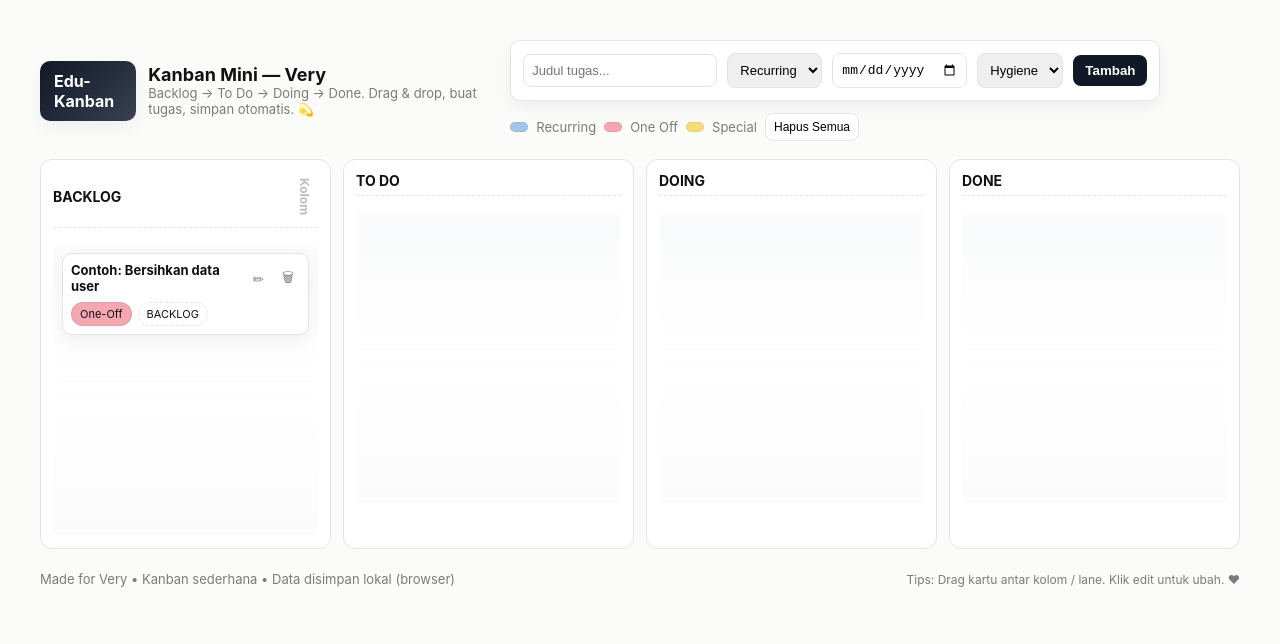
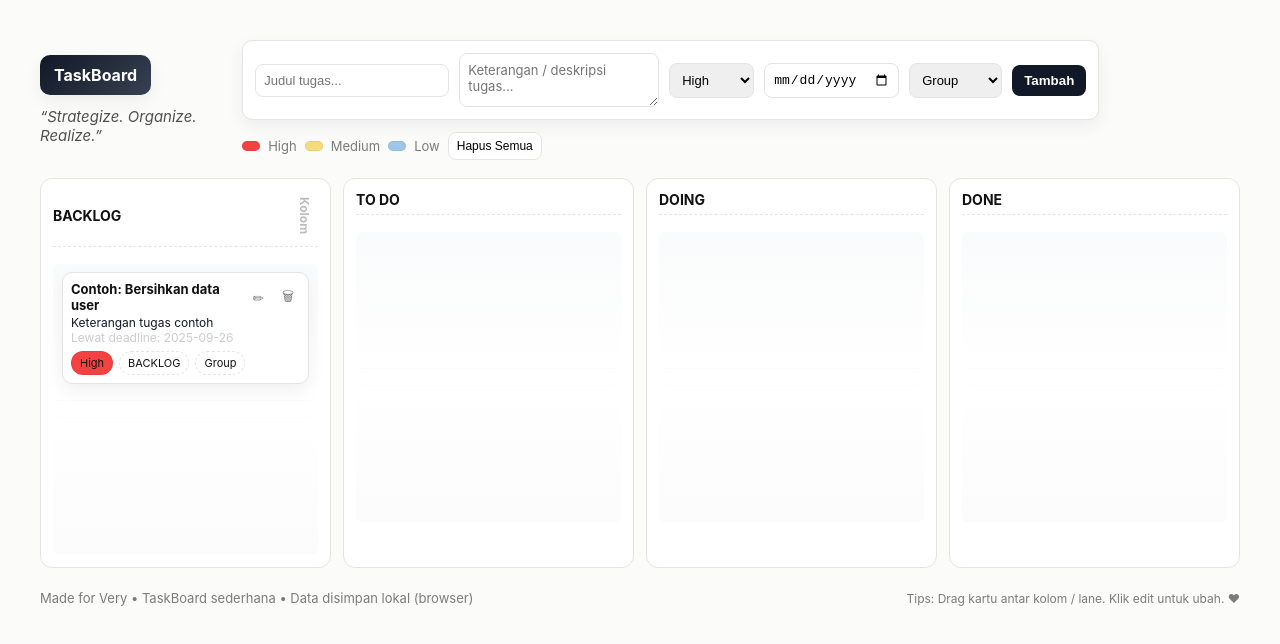
Before and after one commit to VerryAndika/KanBan_Very, a plain HTML site: page index.html in a window 1280 px wide. Drawn offline with Linux system fonts and the light colour scheme.

Commit message:
Update index.html

```diff
--- a/index.html
+++ b/index.html
@@ -3,7 +3,7 @@
 <head>
 <meta charset="utf-8" />
 <meta name="viewport" content="width=device-width,initial-scale=1" />
-<title>Kanban Mini — Very</title>
+<title>TaskBoard — Very</title>
 <style>
   :root{
     --bg:#fbfbfa;
@@ -15,46 +15,48 @@
     --col-todo: #f7fbf8;
     --col-doing: #fffaf6;
     --col-done: #f6fbff;
-    --recurring: #9fc5e8; /* blue */
-    --oneoff: #f4a6b1;    /* pink */
-    --special: #f7db7b;   /* yellow */
+    --high: #f44242;     /* merah */
+    --medium: #f7db7b;   /* kuning */
+    --low: #9fc5e8;      /* biru */
     --shadow: 0 6px 18px rgba(17,24,39,0.06);
+    --deadline-red: #f44242;
+    --deadline-grey: #cccccc;
     font-family: Inter, ui-sans-serif, system-ui, -apple-system, "Segoe UI", Roboto, "Helvetica Neue", Arial;
   }
-
   html,body{height:100%;margin:0;background:var(--bg);color:#111;}
   .app{
     max-width:1200px;margin:20px auto;padding:20px;
     display:flex;flex-direction:column;gap:18px;
   }
-
   header{display:flex;align-items:center;justify-content:space-between;gap:12px;}
   .title{
-    display:flex;gap:12px;align-items:center;
+    display:flex;flex-direction:column;gap:8px;align-items:flex-start;
   }
   .brand{
     background:linear-gradient(135deg,#111827,#374151);
     color:white;padding:10px 14px;border-radius:10px;font-weight:700;
     box-shadow:var(--shadow);
+    margin-bottom:4px;
   }
-  h1{margin:0;font-size:18px;}
-  p.lead{margin:0;color:var(--muted);font-size:13px;}
-
+  h1{margin:0;font-size:20px;}
+  .quote{font-size:15px;font-style:italic;color:#505050;margin:0;}
   /* Controls */
   .controls{
     display:flex;gap:12px;align-items:center;flex-wrap:wrap;
   }
   .form{
     background:var(--card-bg);padding:12px;border-radius:10px;border:1px solid var(--border);
-    box-shadow:var(--shadow);display:flex;gap:10px;align-items:center;
+    box-shadow:var(--shadow);display:flex;gap:10px;align-items:center;flex-wrap:wrap;
   }
-  .form input[type="text"], .form input[type="date"], .form select{
+  .form input[type="text"], .form input[type="date"], .form select, .form textarea{
     padding:8px;border-radius:8px;border:1px solid var(--border);outline:none;font-size:13px;
+  }
+  .form textarea{
+    min-width:160px; min-height:36px; font-family:inherit; resize:vertical;
   }
   .form button{
     padding:8px 12px;border-radius:8px;border:none;background:#111827;color:white;font-weight:600;cursor:pointer;
   }
-
   /* Board grid with swimlanes */
   .board{
     display:grid;
@@ -71,9 +73,8 @@
     display:flex;flex-direction:column;gap:8px;
     transition:background .15s,border-color .15s;
   }
-  .lane.hygiene{background:linear-gradient(180deg, rgba(249,250,251,0.9), rgba(255,255,255,0));}
-  .lane.develop{background:linear-gradient(180deg, rgba(255,255,255,0), rgba(249,249,250,0.6));}
-
+  .lane.group{background:linear-gradient(180deg, rgba(249,250,251,0.9), rgba(255,255,255,0));}
+  .lane.individual{background:linear-gradient(180deg, rgba(255,255,255,0), rgba(249,249,250,0.6));}
   /* card */
   .task{
     background:var(--card-bg);border-radius:10px;padding:8px;border:1px solid var(--border);
@@ -82,26 +83,25 @@
   .task:active{cursor:grabbing;}
   .task .top{display:flex;justify-content:space-between;align-items:flex-start;gap:8px;}
   .task .title{font-weight:700;font-size:13px;word-break:break-word;}
+  .task .desc{font-size:12px;color:var(--accent);margin-top:2px;white-space:pre-line;}
   .task .meta{font-size:12px;color:var(--muted);}
+  .task .meta.deadline-red {color:var(--deadline-red)!important;font-weight:bold;}
+  .task .meta.deadline-grey {color:var(--deadline-grey)!important;}
   .task .tags{display:flex;gap:6px;align-items:center;flex-wrap:wrap;}
   .pill{padding:4px 8px;border-radius:999px;font-size:11px;border:1px solid rgba(0,0,0,0.05);display:inline-flex;align-items:center;gap:6px;}
-  .color-rec{background:var(--recurring);border:1px solid rgba(0,0,0,0.06);}
-  .color-one{background:var(--oneoff);border:1px solid rgba(0,0,0,0.06);}
-  .color-sp{background:var(--special);border:1px solid rgba(0,0,0,0.06);}
+  .color-high{background:var(--high);border:1px solid rgba(0,0,0,0.06);}
+  .color-medium{background:var(--medium);border:1px solid rgba(0,0,0,0.06);}
+  .color-low{background:var(--low);border:1px solid rgba(0,0,0,0.06);}
   .task .actions{display:flex;gap:6px;align-items:center;}
   .btn-ghost{background:transparent;border:none;color:var(--muted);cursor:pointer;padding:6px;border-radius:8px;}
   .small{font-size:12px;padding:6px 8px;border-radius:8px;border:1px solid var(--border);background:#fff;}
-
   /* drag over highlight */
   .lane.drag-over{border:2px dashed rgba(17,24,39,0.12);background:linear-gradient(180deg, rgba(249,250,251,0.6), rgba(255,255,255,0.1));}
-
   footer{display:flex;justify-content:space-between;align-items:center;padding-top:4px;color:var(--muted);font-size:13px;}
-
   /* legend */
   .legend{display:flex;gap:8px;align-items:center;}
   .legend .item{display:flex;gap:8px;align-items:center;font-size:13px;color:var(--muted);}
   .swim-label{writing-mode:vertical-rl;text-orientation:mixed;font-weight:700;color:var(--muted);font-size:12px;padding:6px;}
-
   /* responsive */
   @media (max-width:980px){
     .board{grid-template-columns: repeat(2, 1fr);}
@@ -114,127 +114,121 @@
 </style>
 </head>
 <body>
-<div class="app" role="application" aria-label="Kanban board Very">
+<div class="app" role="application" aria-label="TaskBoard Very">
   <header>
     <div class="title">
-      <div class="brand">Edu-Kanban</div>
-      <div>
-        <h1>Kanban Mini — Very</h1>
-        <p class="lead">Backlog → To Do → Doing → Done. Drag & drop, buat tugas, simpan otomatis. 💫</p>
-      </div>
+      <div class="brand">TaskBoard</div>
+      <p class="quote">“Strategize. Organize. Realize.”</p>
     </div>
-
     <div class="controls">
       <form id="createForm" class="form" onsubmit="return false;" aria-label="Tambah tugas">
         <input id="taskTitle" type="text" placeholder="Judul tugas..." required />
+        <textarea id="taskDesc" placeholder="Keterangan / deskripsi tugas..." aria-label="Deskripsi tugas"></textarea>
         <select id="taskType" aria-label="Tipe tugas">
-          <option value="recurring">Recurring</option>
-          <option value="oneoff">One Off</option>
-          <option value="special">Special</option>
+          <option value="high">High</option>
+          <option value="medium">Medium</option>
+          <option value="low">Low</option>
         </select>
         <input id="taskDeadline" type="date" aria-label="Deadline (opsional)"/>
-        <select id="taskLane" aria-label="Pilih swimlane">
-          <option value="hygiene">Hygiene</option>
-          <option value="develop">Develop</option>
+        <select id="taskLane" aria-label="Pilih kelompok">
+          <option value="group">Group</option>
+          <option value="individual">Individual</option>
         </select>
         <button id="addBtn">Tambah</button>
       </form>
-
       <div class="legend" title="Keterangan warna">
-        <div class="item"><span class="pill color-rec"> </span>Recurring</div>
-        <div class="item"><span class="pill color-one"> </span>One Off</div>
-        <div class="item"><span class="pill color-sp"> </span>Special</div>
+        <div class="item"><span class="pill color-high"> </span>High</div>
+        <div class="item"><span class="pill color-medium"> </span>Medium</div>
+        <div class="item"><span class="pill color-low"> </span>Low</div>
         <button id="clearBtn" class="small" title="Hapus semua (localStorage)">Hapus Semua</button>
       </div>
     </div>
   </header>
-
   <main>
     <section class="board" aria-live="polite">
-
       <!-- Column: Backlog -->
       <div class="column" data-col="backlog" aria-label="Backlog">
         <div class="col-header"><span>BACKLOG</span><span class="swim-label" style="opacity:.5">Kolom</span></div>
-        <div class="lane hygiene" data-lane="hygiene" ondragover="return false"></div>
-        <div class="lane develop" data-lane="develop" ondragover="return false"></div>
+        <div class="lane group" data-lane="group" ondragover="return false"></div>
+        <div class="lane individual" data-lane="individual" ondragover="return false"></div>
       </div>
-
       <!-- To Do -->
       <div class="column" data-col="todo" aria-label="To Do">
         <div class="col-header"><span>TO DO</span></div>
-        <div class="lane hygiene" data-lane="hygiene"></div>
-        <div class="lane develop" data-lane="develop"></div>
+        <div class="lane group" data-lane="group"></div>
+        <div class="lane individual" data-lane="individual"></div>
       </div>
-
       <!-- Doing -->
       <div class="column" data-col="doing" aria-label="Doing">
         <div class="col-header"><span>DOING</span></div>
-        <div class="lane hygiene" data-lane="hygiene"></div>
-        <div class="lane develop" data-lane="develop"></div>
+        <div class="lane group" data-lane="group"></div>
+        <div class="lane individual" data-lane="individual"></div>
       </div>
-
       <!-- Done -->
       <div class="column" data-col="done" aria-label="Done">
         <div class="col-header"><span>DONE</span></div>
-        <div class="lane hygiene" data-lane="hygiene"></div>
-        <div class="lane develop" data-lane="develop"></div>
+        <div class="lane group" data-lane="group"></div>
+        <div class="lane individual" data-lane="individual"></div>
       </div>
-
     </section>
   </main>
-
   <footer>
-    <div>Made for Very • Kanban sederhana • Data disimpan lokal (browser)</div>
+    <div>Made for Very • TaskBoard sederhana • Data disimpan lokal (browser)</div>
     <div style="font-size:12px;color:var(--muted)">Tips: Drag kartu antar kolom / lane. Klik edit untuk ubah. ❤</div>
   </footer>
 </div>
-
 <script>
-/* ---------- Data model + Persistence ---------- */
 const STORAGE_KEY = 'very_kanban_v1';
-
-let board = {
-  tasks: {} // id => task object
-};
-
-// default sample tasks
+let board = { tasks: {} };
 const SAMPLE = () => {
   const id = generateId();
   return {
-    [id]: { id, title: 'Contoh: Bersihkan data user', col:'backlog', lane:'hygiene', type:'oneoff', deadline: null, created: Date.now() }
+    [id]: { id, title: 'Contoh: Bersihkan data user', desc: 'Keterangan tugas contoh', col:'backlog', lane:'group', type:'high', deadline: new Date().toISOString().slice(0,10), created: Date.now() }
   };
 };
-
 function save(){
   localStorage.setItem(STORAGE_KEY, JSON.stringify(board));
 }
 function load(){
   const raw = localStorage.getItem(STORAGE_KEY);
   if(raw){
-    try{
-      board = JSON.parse(raw);
-    }catch(e){
-      console.warn('gagal parse storage, reset',e);
-      board = {tasks:{}};
-    }
+    try{ board = JSON.parse(raw); }
+    catch(e){ console.warn('gagal parse storage, reset',e); board = {tasks:{}}; }
   } else {
     board = {tasks: {...SAMPLE()}};
     save();
   }
 }
-
-/* ---------- Utilities ---------- */
+/* Save every time data berubah = sudah otomatis (lihat di add, edit, delete, drag-drop) */
 function generateId(){ return 't_' + Math.random().toString(36).slice(2,9); }
 function createTaskElement(task){
   const el = document.createElement('article');
   el.className = 'task';
   el.draggable = true;
   el.dataset.id = task.id;
+  // Deadline coloring logic
+  let metaClass = "";
+  let deadlineText = "";
+  if(task.deadline){
+    const today = new Date();
+    const deadline = new Date(task.deadline);
+    const diffDays = Math.floor((deadline - today) / (1000*60*60*24));
+    if(diffDays < 0){
+      metaClass = "deadline-grey";
+      deadlineText = "Lewat deadline: " + escapeHtml(task.deadline);
+    } else if(diffDays === 0 || diffDays === 1){
+      metaClass = "deadline-red";
+      deadlineText = "Deadline: " + escapeHtml(task.deadline);
+    } else {
+      deadlineText = "Deadline: " + escapeHtml(task.deadline);
+    }
+  }
   el.innerHTML = `
     <div class="top">
       <div>
         <div class="title">${escapeHtml(task.title)}</div>
-        <div class="meta">${task.deadline ? 'Deadline: ' + escapeHtml(task.deadline) : ''}</div>
+        <div class="desc">${task.desc ? escapeHtml(task.desc) : ''}</div>
+        <div class="meta${metaClass ? " "+metaClass : ""}">${deadlineText}</div>
       </div>
       <div class="actions">
         <button class="btn-ghost edit" title="Edit">✏</button>
@@ -244,9 +238,9 @@ function createTaskElement(task){
     <div class="tags">
       <span class="pill ${typeClass(task.type)}">${typeLabel(task.type)}</span>
       <span class="pill" style="background:transparent;border:1px dashed var(--border)">${task.col.toUpperCase()}</span>
+      <span class="pill" style="background:transparent;border:1px dashed var(--border)">${laneLabel(task.lane)}</span>
     </div>
   `;
-
   // drag handlers
   el.addEventListener('dragstart', (e)=>{
     e.dataTransfer.setData('text/plain', task.id);
@@ -255,7 +249,6 @@ function createTaskElement(task){
   el.addEventListener('dragend', (e)=>{
     el.style.opacity = '';
   });
-
   // edit & delete
   el.querySelector('.edit').addEventListener('click', ()=> openEditDialog(task.id));
   el.querySelector('.del').addEventListener('click', ()=> {
@@ -265,84 +258,91 @@ function createTaskElement(task){
       save();
     }
   });
-
   return el;
 }
-
 function typeClass(t){
-  if(t==='recurring') return 'color-rec';
-  if(t==='oneoff') return 'color-one';
-  return 'color-sp';
+  if(t==='high') return 'color-high';
+  if(t==='medium') return 'color-medium';
+  return 'color-low';
 }
 function typeLabel(t){
-  if(t==='recurring') return 'Recurring';
-  if(t==='oneoff') return 'One-Off';
-  return 'Special';
+  if(t==='high') return 'High';
+  if(t==='medium') return 'Medium';
+  return 'Low';
+}
+function laneLabel(l){
+  if(l==='group') return 'Group';
+  return 'Individual';
 }
 function escapeHtml(s){ return String(s).replaceAll('&','&amp;').replaceAll('<','&lt;').replaceAll('>','&gt;'); }
-
-/* ---------- Rendering ---------- */
 function render(){
   // clear lanes
   const laneEls = document.querySelectorAll('.lane');
   laneEls.forEach(l => l.innerHTML = '');
-
-  // sort tasks by created asc
-  const tasks = Object.values(board.tasks).sort((a,b)=>a.created - b.created);
+  // sort tasks by deadline (terdekat ke terjauh, tanpa deadline di bawah)
+  const tasks = Object.values(board.tasks).sort((a,b)=>{
+    if(a.deadline && b.deadline){
+      return new Date(a.deadline) - new Date(b.deadline);
+    }
+    if(a.deadline && !b.deadline) return -1;
+    if(!a.deadline && b.deadline) return 1;
+    return a.created - b.created;
+  });
   tasks.forEach(task => {
     const selector = `.column[data-col="${task.col}"] .lane[data-lane="${task.lane}"]`;
     const laneEl = document.querySelector(selector);
     if(laneEl) laneEl.appendChild(createTaskElement(task));
   });
 }
-
-/* ---------- Create / Edit ---------- */
 const form = document.getElementById('createForm');
 const tTitle = document.getElementById('taskTitle');
+const tDesc = document.getElementById('taskDesc');
 const tType = document.getElementById('taskType');
 const tDeadline = document.getElementById('taskDeadline');
 const tLane = document.getElementById('taskLane');
 const addBtn = document.getElementById('addBtn');
 const clearBtn = document.getElementById('clearBtn');
-
 addBtn.addEventListener('click', ()=> {
   const title = tTitle.value.trim();
   if(!title) return alert('Isi judul tugas dulu.');
   const id = generateId();
   board.tasks[id] = {
-    id, title, col:'backlog', lane: tLane.value, type: tType.value, deadline: tDeadline.value || null, created: Date.now()
+    id,
+    title,
+    desc: tDesc.value.trim(),
+    col:'backlog',
+    lane: tLane.value,
+    type: tType.value,
+    deadline: tDeadline.value || null,
+    created: Date.now()
   };
-  tTitle.value=''; tDeadline.value=''; tType.value='recurring';
+  tTitle.value=''; tDesc.value=''; tDeadline.value=''; tType.value='high';
   render(); save();
 });
-
-// clear storage
 clearBtn.addEventListener('click', ()=> {
   if(confirm('Hapus semua data lokal? (tidak bisa dikembalikan)')) {
     localStorage.removeItem(STORAGE_KEY);
     load(); render();
   }
 });
-
-// edit dialog (simple prompt-based UX)
 function openEditDialog(id){
   const task = board.tasks[id];
   if(!task) return;
   const newTitle = prompt('Ubah judul tugas:', task.title);
   if(newTitle === null) return; // cancel
   task.title = newTitle.trim() || task.title;
-  const newType = prompt('Tipe (recurring / oneoff / special):', task.type);
-  if(newType && ['recurring','oneoff','special'].includes(newType)) task.type = newType;
+  const newDesc = prompt('Ubah keterangan/deskripsi tugas:', task.desc || '');
+  if(newDesc !== null) task.desc = newDesc.trim();
+  const newType = prompt('Tipe (high / medium / low):', task.type);
+  if(newType && ['high','medium','low'].includes(newType)) task.type = newType;
   const newDeadline = prompt('Deadline (YYYY-MM-DD) atau kosongkan:', task.deadline || '');
   task.deadline = newDeadline ? newDeadline : null;
   const newCol = prompt('Kolom (backlog / todo / doing / done):', task.col);
   if(newCol && ['backlog','todo','doing','done'].includes(newCol)) task.col = newCol;
-  const newLane = prompt('Lane (hygiene / develop):', task.lane);
-  if(newLane && ['hygiene','develop'].includes(newLane)) task.lane = newLane;
+  const newLane = prompt('Kelompok (group / individual):', task.lane);
+  if(newLane && ['group','individual'].includes(newLane)) task.lane = newLane;
   render(); save();
 }
-
-/* ---------- Drag & Drop on lanes ---------- */
 function setupDragAndDrop(){
   const lanes = document.querySelectorAll('.lane');
   lanes.forEach(lane => {
@@ -369,17 +369,11 @@ function setupDragAndDrop(){
     });
   });
 }
-
-/* ---------- Initialization ---------- */
 load();
 render();
 setupDragAndDrop();
-
-// Keep dragdrop working after dynamic render
 const observer = new MutationObserver(()=> setupDragAndDrop());
 observer.observe(document.querySelector('.board'), { childList:true, subtree:true });
-
-// Accessibility: Enter = add task
 document.addEventListener('keydown', (e)=>{
   if(e.key === 'Enter' && document.activeElement === tTitle){
     addBtn.click();
```
